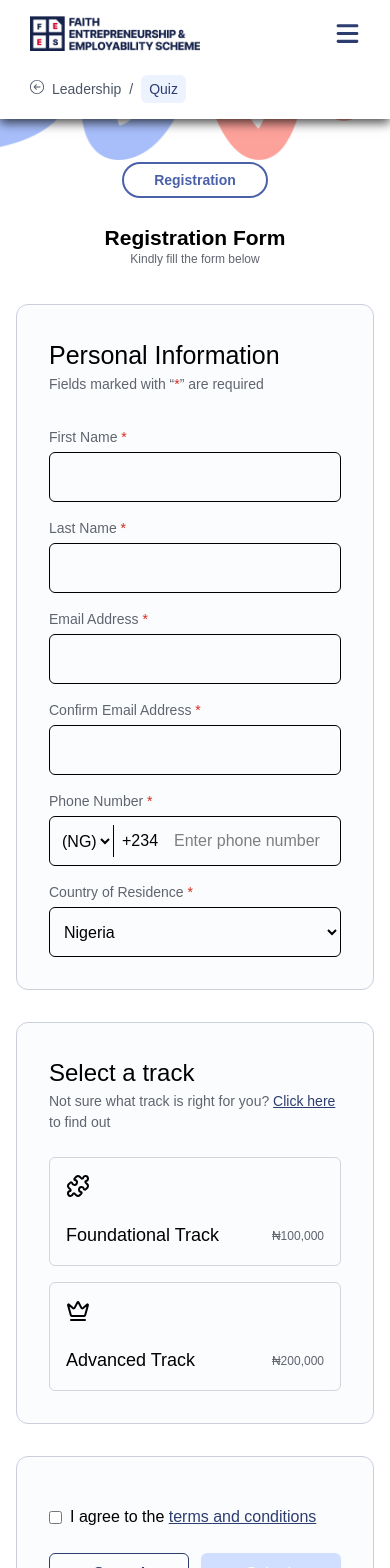
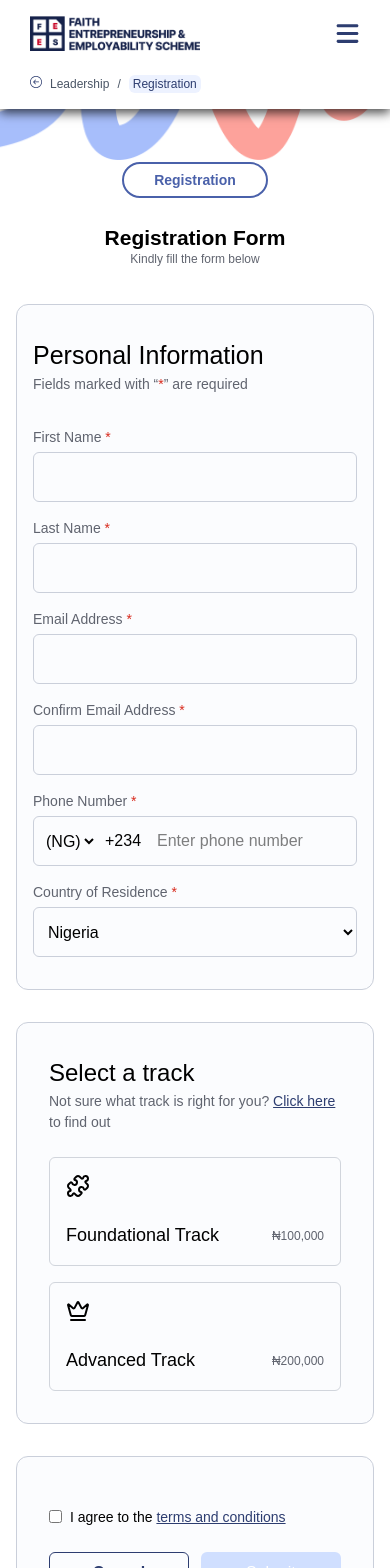
Before and after one commit to Afolabi-Ridwan/fees, a React (Vite) app: page /registration-page in a window 390 px wide. Shown: the top 1568 px of the page. Built offline with nearby package versions, Linux system fonts and the light colour scheme.

Commit message:
corrections

```diff
--- a/src/components/Header/PagesHeader.tsx
+++ b/src/components/Header/PagesHeader.tsx
@@ -8,7 +8,7 @@ import { useModalStateContext } from "../../contexts/ModalContext";
 import { MdOutlineKeyboardArrowDown } from "react-icons/md";
 import { useNavigate } from "react-router";
 
-const PagesHeader = () => {
+const PagesHeader = ({currentPage}: {currentPage: string}) => {
     const [sideBarState, updateSideBarState] = useState(false);
 
 
@@ -57,11 +57,14 @@ const PagesHeader = () => {
                         onClick={openSideBarHandler}
                     />
                 </div>
-                <div className="flex items-center text-gray-600 text-sm mt-6">
-                    <button className="mr-2 cursor-pointer mb-1" onClick={() => modalStateHandler(false)}><SlArrowLeftCircle /></button>
-                    <span className="mr-2">Leadership</span> /
-                    <span className="ml-2 px-2 py-1 bg-fadedBlue rounded-md text-deepBlue">
-                        Quiz
+                <div className="flex items-center text-gray-600 text-[12px] mt-6">
+                    <div onClick={() => modalStateHandler(false)} className="cursor-pointer">
+                    <button className="mr-2  mb-1 text-deepBlue"><SlArrowLeftCircle /></button>
+                    <span className="mr-2">Leadership</span>
+                    </div>
+                     /
+                    <span className="ml-2 px-1  bg-fadedBlue rounded-md font-[500]  text-deepBlue">
+                        {currentPage}
                     </span>
                 </div>
             </div>
--- a/src/components/Layout/ConversionLayout.tsx
+++ b/src/components/Layout/ConversionLayout.tsx
@@ -3,12 +3,12 @@ import spiralPatternOne from "../../../public/assets/image/Vector 15.png"
 import Footer from "../Footer/Footer"
 import PagesHeader from '../Header/PagesHeader'
 
-const ConversionLayout = ({ children }: { children: React.ReactNode }) => {
+const ConversionLayout = ({ children, currentPage }: { children: React.ReactNode, currentPage: string }) => {
     return (
         <div className="pt-[130px] relative ">
             <img src={spiralPattern} alt="spiralPattern" className="absolute top-0 w-[550px] max-lg:w-[500px] max-md:top-16 max-md:w-[300px] max-sm:w-[250px] max-md:translate-x-[-50px]" />
             <img src={spiralPatternOne} alt="spiralPatternOne" className="absolute top-0 w-[470px] max-lg:w-[400px] max-md:top-16 max-md:h-24 max-md:w-[270px] max-sm:w-[200px] right-0 " />
-            <PagesHeader />
+            <PagesHeader currentPage={currentPage} />
             {children}
             <Footer />
         </div>
--- a/src/index.css
+++ b/src/index.css
@@ -15,7 +15,7 @@
     --color-slateBlue: rgb(74, 97, 170);
     --color-asteriskRed: rgb(217, 45, 32);
     --color-registrationPageForm: rgba(251, 252, 254, 1);
-    --color-registrationPageFormBorder:rgba(202, 207, 218, 1)
+    --color-inputBorder:rgba(202, 207, 218, 1)
 }
 
 :root {
--- a/src/pages/Forms/FormTemplate.tsx
+++ b/src/pages/Forms/FormTemplate.tsx
@@ -1,28 +1,34 @@
-import { useState } from "react";
+/* eslint-disable @typescript-eslint/no-explicit-any */
+
 import { countries } from "../../provider/data";
 import ConversionLayout from "../../components/Layout/ConversionLayout";
 import Button from "../../components/Button/Button";
 import { Crown, Puzzle } from "lucide-react";
 import { useNavigate } from "react-router";
 
-const FormTemplate = ({ heading, formType }: {
+type formDataType = {
+    firstName: string;
+    lastName: string;
+    email: string;
+    confirmEmail: string;
+    phone: string;
+    countryCode: string;
+    country?: string;
+    track?: string;
+    termsAccepted: boolean;
+};
+
+
+const FormTemplate = ({ heading, formType, formData, setFormData }: {
     heading: string,
     formType: string,
+    formData: formDataType,
+    setFormData: React.Dispatch<React.SetStateAction<formDataType>>
 }) => {
 
     const navigate = useNavigate()
 
-    const [formData, setFormData] = useState({
-        firstName: "",
-        lastName: "",
-        email: "",
-        confirmEmail: "",
-        phone: "",
-        countryCode: "NG",
-        country: "NG",
-        track: "",
-        termsAccepted: false,
-    });
+
 
 
     const handleChange = (e: React.ChangeEvent<HTMLInputElement | HTMLSelectElement>) => {
@@ -64,12 +70,16 @@ const FormTemplate = ({ heading, formType }: {
             return;
         }
         console.log("Form submitted:", formData)
-        navigate("/")
+        if (formType === "Registration Form") {
+            navigate("/registration-success")
+        } else {
+            navigate("/")
+        }
     };
 
 
     return (
-        <ConversionLayout>
+        <ConversionLayout currentPage={formType === "Registration Form" ? "Registration" : "Subscription Form"}>
             <div className="flex flex-col items-center">
                 <p className="header mt-8">{heading}</p>
                 <h1 className="text-[29px]  max-md:text-[24px] max-sm:text-[21px] font-[600] mt-6 text-center">{formType}</h1>
@@ -78,7 +88,7 @@ const FormTemplate = ({ heading, formType }: {
 
             <div className="flex justify-center py-10 px-4">
                 <form onSubmit={handleSubmit} className="w-full max-w-2xl">
-                    <div className="w-full bg-registrationPageForm border border-registrationPageFormBorder p-8 rounded-xl">
+                    <div className="w-full bg-registrationPageForm border border-inputBorder p-8 max-sm:px-4 rounded-xl">
                         <div>
                             <h1 className="text-[25px] font-[500]">Personal Information</h1>
                             <p className="text-[14px] text-gray mt-0">
@@ -91,13 +101,13 @@ const FormTemplate = ({ heading, formType }: {
                                 <label className="block text-gray text-[14px] font-medium mb-1">
                                     First Name <span className="text-asteriskRed">*</span>
                                 </label>
-                                <input type="text" name="firstName" value={formData.firstName} onChange={handleChange} className="w-full h-[50px] text-[16px] border rounded-md py-2 px-[10px]" required />
+                                <input type="text" name="firstName" value={formData.firstName} onChange={handleChange} className="w-full border-inputBorder h-[50px] text-[16px] border rounded-md py-2 px-[10px] " required />
                             </div>
                             <div>
                                 <label className="block text-gray text-[14px] font-medium mb-1">
                                     Last Name <span className="text-asteriskRed">*</span>
                                 </label>
-                                <input type="text" name="lastName" value={formData.lastName} onChange={handleChange} className="w-full h-[50px] text-[16px] border rounded-md py-2 px-[10px]" required />
+                                <input type="text" name="lastName" value={formData.lastName} onChange={handleChange} className="w-full border-inputBorder h-[50px] text-[16px] border rounded-md py-2 px-[10px]" required />
                             </div>
                         </div>
 
@@ -106,13 +116,13 @@ const FormTemplate = ({ heading, formType }: {
                                 <label className="block text-gray text-[14px] font-medium mb-1">
                                     Email Address <span className="text-asteriskRed">*</span>
                                 </label>
-                                <input type="email" name="email" value={formData.email} onChange={handleChange} className="w-full h-[50px] text-[16px] border rounded-md py-2 px-[10px]" required />
+                                <input type="email" name="email" value={formData.email} onChange={handleChange} className="w-full border-inputBorder h-[50px] text-[16px] border rounded-md py-2 px-[10px]" required />
                             </div>
                             <div>
                                 <label className="block text-gray text-[14px] font-medium mb-1">
                                     Confirm Email Address <span className="text-asteriskRed">*</span>
                                 </label>
-                                <input type="email" name="confirmEmail" value={formData.confirmEmail} onChange={handleChange} className="w-full h-[50px] text-[16px] border rounded-md py-2 px-[10px]" required />
+                                <input type="email" name="confirmEmail" value={formData.confirmEmail} onChange={handleChange} className="w-full border-inputBorder h-[50px] text-[16px] border rounded-md py-2 px-[10px]" required />
                             </div>
                         </div>
 
@@ -121,12 +131,12 @@ const FormTemplate = ({ heading, formType }: {
                                 <label className="block text-gray text-[14px] font-medium mb-1">
                                     Phone Number <span className="text-asteriskRed">*</span>
                                 </label>
-                                <div className="flex border rounded-md p-2 h-[50px]">
+                                <div className="flex border border-inputBorder rounded-md p-2 h-[50px]">
                                     <select
                                         name="countryCode"
                                         value={formData.countryCode}
                                         onChange={handleChange}
-                                        className="border-r focus:outline-none"
+                                        className="focus:outline-none"
                                     >
                                         {countries.map((country) => (
                                             <option key={country.code} value={country.code}>
@@ -153,15 +163,15 @@ const FormTemplate = ({ heading, formType }: {
                                     </div>
                                 </div>
                             </div>
-                            <div>
-                                <label className="block text-gray text-[14px] font-medium mb-1">
+                            {formType === "Registration Form" && <div>
+                                <label className="block  text-gray text-[14px] font-medium mb-1">
                                     Country of Residence <span className="text-asteriskRed">*</span>
                                 </label>
                                 <select
                                     name="country"
                                     value={formData.country}
                                     onChange={handleChange}
-                                    className="w-full h-[50px] border rounded-md text-[16px] px-[10px]"
+                                    className="w-full h-[50px] border border-inputBorder rounded-md text-[16px] px-[10px]"
                                 >
                                     {countries.map((country) => (
                                         <option key={country.code} value={country.code}>
@@ -170,11 +180,11 @@ const FormTemplate = ({ heading, formType }: {
                                     ))}
                                 </select>
 
-                            </div>
+                            </div>}
                         </div>
                     </div>
 
-                    {formType === "Registration Form" && <div className="w-full bg-registrationPageForm border border-registrationPageFormBorder p-8 rounded-xl mt-8">
+                    {formType === "Registration Form" && <div className="w-full bg-registrationPageForm border border-inputBorder p-8 rounded-xl mt-8">
                         <div>
                             <h3 className="text-[24px] font-medium">Select a track</h3>
                             <p className=" mb-6 text-[14px] text-gray">Not sure what track is right for you? <span className="text-deepBlue underline cursor-pointer">Click here</span> to find out</p>
@@ -204,11 +214,12 @@ const FormTemplate = ({ heading, formType }: {
                     </div>}
 
 
-                    <div className="w-full bg-registrationPageForm border border-registrationPageFormBorder p-8 rounded-xl mt-8">
+                    <div className="w-full bg-registrationPageForm border border-inputBorder p-8 rounded-xl mt-8">
                         <div className="mt-4 flex items-center">
-                            <input type="checkbox" name="termsAccepted" checked={formData.termsAccepted} onChange={handleChange} className="mr-2" required />
-                            <label className="text-14px">
-                                I agree to the <a href="#" className="text-deepBlue underline">terms and conditions</a>
+                            <input type="checkbox" name="termsAccepted" checked={formData.termsAccepted} onChange={handleChange} className="mr-2 text-[70px]" required />
+                            <label className="text-[14px] mt-[2px]">
+                            {formType === "Registration Form" ? <span>I agree to the <a href="#" className="text-deepBlue underline">terms and conditions</a></span>
+                               : <span>I agree to receive updates and promotions from FEES Leadership Academy</span> }
                             </label>
                         </div>
 
--- a/src/pages/Forms/Registration/Registration.tsx
+++ b/src/pages/Forms/Registration/Registration.tsx
@@ -1,10 +1,34 @@
+import { useState } from "react";
 import FormTemplate from "../FormTemplate"
 
+type formDataType = {
+    firstName: string;
+    lastName: string;
+    email: string;
+    confirmEmail: string;
+    phone: string;
+    countryCode: string;
+    country?: string;
+    track?: string;
+    termsAccepted: boolean;
+ };
+
+const RegistrationForm = () => {
+    const [formData, setFormData] = useState<formDataType>({
+        firstName: "",
+        lastName: "",
+        email: "",
+        confirmEmail: "",
+        phone: "",
+        countryCode: "NG",
+        country: "NG",
+        track: "",
+        termsAccepted: false,
+    });
 
 
-const RegistrationForm = () => {
   return (
-    <FormTemplate formType="Registration Form" heading="Registration"/>
+    <FormTemplate formData={formData} setFormData={setFormData} formType="Registration Form" heading="Registration"/>
   )
 }
 
--- a/src/pages/Forms/Subscription/Subscription.tsx
+++ b/src/pages/Forms/Subscription/Subscription.tsx
@@ -1,10 +1,20 @@
+import { useState } from "react";
 import FormTemplate from "../FormTemplate";
 
 
 const SubscriptionForm = () => {
+    const [formData, setFormData] = useState({
+        firstName: "",
+        lastName: "",
+        email: "",
+        confirmEmail: "",
+        phone: "",
+        countryCode: "NG",
+        termsAccepted: false,
+    });
 
     return (
-        <FormTemplate formType="Subscription Form" heading="Subscribe" />
+        <FormTemplate formData={formData} setFormData={setFormData} formType="Subscription Form" heading="Subscribe" />
     );
 };
 
--- a/src/pages/Home/FacultiesSection/FacultiesSection.tsx
+++ b/src/pages/Home/FacultiesSection/FacultiesSection.tsx
@@ -10,7 +10,7 @@ const FacultiesSection = () => {
         src={spiralPattern}
         loading="lazy"
         alt="spiralPattern"
-        className="absolute top-0 left-[15%] max-md:left-[-100px] md:w-[500px] w-[300px]"
+        className="absolute top-0 left-[7%] max-md:left-[-100px] md:w-[500px] w-[300px]"
       />
       <p className="header z-[2]">Faculty</p>
       <h1 className="text-[29px] max-md:text-[24px] max-sm:text-[21px] z-[2] font-[600] mt-4 text-center">
--- a/src/pages/Home/HeroSection/HeroSection.tsx
+++ b/src/pages/Home/HeroSection/HeroSection.tsx
@@ -21,7 +21,7 @@ const HeroSection = () => {
             <img src={donotIcon} loading="lazy" alt="donotIcon" className="bubbleIcon donotIcon absolute bottom-0 md:left-[40%] left-[30%] lg:w-[362px] w-[150px] lg:h-[345px] h-[200px] z-2 lg:translate-y-[150px] translate-y-[100px]" />
 
             <div className="absolute top-0 w-full h-full flex flex-col items-center justify-center text-white z-10 md:px-0 px-8">
-                <h1 className="lg:text-[60px] text-[35px] font-extrabold lg:w-[800px] md:w-[600px] w-[100%] text-center lg:leading-[70px] leading-[40px] tracking-[-3px]">
+                <h1 className="lg:text-[60px] text-[35px] font-extrabold lg:w-[800px] md:w-[600px] w-[100%] text-center lg:leading-[70px] leading-[40px] tracking-[-1px]">
                     We <span className="textGradient"> Shape Leaders</span>  Who Define Tomorrow
                 </h1>
                 <p className="lg:w-[830px] md:w-[600px] w-[100%] text-center lg:text-[18px] text-[18px] mt-4">
--- a/src/pages/Home/QuizModal/QuizModal.tsx
+++ b/src/pages/Home/QuizModal/QuizModal.tsx
@@ -61,7 +61,7 @@ const QuizModal: React.FC = () => {
 
     return (
         <div id="quiz-modal">
-            {isMobile ? <PagesHeader /> : ""}
+            {isMobile ? <PagesHeader currentPage={"Quiz"} /> : ""}
             <div className={`fixed inset-0 flex justify-center items-center z-30 ${isSubmitting && "z-50"}`} style={{ backgroundColor: "rgba(0, 0, 0, 0.6)" }}>
                 <div className="bg-white flex flex-col justify-center items-center p-6 rounded-lg w-[65%] max-lg:w-[80%] max-sm:w-[100%] h-[620px] max-sm:h-[100%] shadow-lg relative">
                     <i
--- a/src/pages/Recommendation/Recommendation.tsx
+++ b/src/pages/Recommendation/Recommendation.tsx
@@ -3,13 +3,15 @@ import Button from "../../components/Button/Button";
 import nogticeBg from "../../../public/assets/image/book.jpeg"
 import TrackOptions from "./TrackOptions";
 import ConversionLayout from "../../components/Layout/ConversionLayout";
+import { useNavigate } from "react-router";
 
 const Recommendation = () => {
 
   const [activeTrack, setActiveTrack] = useState<"foundational" | "advanced">("foundational");
+  const navigate = useNavigate()
 
   return (
-    <ConversionLayout>
+    <ConversionLayout currentPage="Quiz">
       <div className="min-h-screen  flex flex-col items-center py-16 pb-[80px] ">
         <div className="text-center mb-8 z-4">
           <div className="px-4 py-1 text-sm font-medium border border-2 font-[600] rounded-full text-slateBlue border-slateBlue inline-block">Recommendation</div>
@@ -49,7 +51,7 @@ const Recommendation = () => {
           </div>
 
           <div className="max-sm:mt-8 max-sm:w-full">
-            <Button text="Stay Updated" bgType="whiteBg" style="mt-3 px-4 bg-white text-blue-900 hover:bg-gray-200 max-sm:w-full" />
+            <Button text="Stay Updated" bgType="whiteBg" style="mt-3 px-4 bg-white text-blue-900 hover:bg-gray-200 max-sm:w-full" onClick={() => navigate("/subscription-page")} />
           </div>
         </div>
       </div>
--- a/src/pages/Recommendation/TrackOptions.tsx
+++ b/src/pages/Recommendation/TrackOptions.tsx
@@ -1,11 +1,14 @@
+import { useNavigate } from "react-router";
 import Button from "../../components/Button/Button";
 import { infos } from "../../provider/data";
 
 const TrackOptions = ({ activeTrack }: { activeTrack: string }) => {
+    const navigate = useNavigate()
+
 
     return (
         infos.map(info => (
-            <div className={`border border-[1.5px] max-md:w-[80%] max-sm:w-[90%] mx-auto
+            <div key={info.id} className={`border border-[1.5px] max-md:w-[80%] max-sm:w-[90%] mx-auto
         ${info.id === 1 ? "rounded-tl-[10px] rounded-bl-[10px]" : "rounded-tr-[10px] rounded-br-[10px]  md:border-l-0"} max-md:rounded-[10px] shadow-md bg-white
         ${activeTrack === info.name.toLowerCase().split(" ")[0] ? "block" : "hidden"} md:block`}>
                 <div className={`w-[100%] h-2 ${info.id === 1 ? "bg-deepBlue rounded-tl-[10px] " : "bg-[#d92d20] rounded-tr-[10px]"} max-md:rounded-tl-[10px] max-md:rounded-tr-[10px]`}></div>
@@ -19,7 +22,7 @@ const TrackOptions = ({ activeTrack }: { activeTrack: string }) => {
                 <p className=" py-6 text-[14px] h-[300px] max-md:h-auto px-6" dangerouslySetInnerHTML={{ __html: info.shortNote }} />
 
                 <div className={`h-[80px] flex items-center border-t-[1.5px] border-[#e0e0e0] bg-fadedBlue ${info.id === 1 ? "rounded-bl-[10px]" : "rounded-br-[10px]"} max-md:rounded-bl-[10px] max-md:rounded-br-[10px] `}>
-                    <Button style={`w-full py-[8px] border-[1px] mx-6 rounded-md  ${info.id === 1 ? "" : "border border-deepBlue"}`} bgType={info.buttonType} text="Start your journey" />
+                    <Button style={`w-full py-[8px] border-[1px] mx-6 rounded-md  ${info.id === 1 ? "" : "border border-deepBlue"}`} bgType={info.buttonType} text="Start your journey" onClick={() => navigate("/registration-page")} />
                 </div>
             </div>
         ))
--- a/src/pages/RegistrationSuccess/RegistrationSuccess.tsx
+++ b/src/pages/RegistrationSuccess/RegistrationSuccess.tsx
@@ -23,7 +23,7 @@ const Ribbon = () => {
 
 const RegistrationSuccess = () => {
     return (
-        <ConversionLayout>
+        <ConversionLayout currentPage="Registration">
             <div className="flex flex-col w-full items-center justify-center md:px-4 relative overflow-x-hidden">
                 <div className="w-[250px]  md:pt-30 pt-6">
                     <Check />
```
